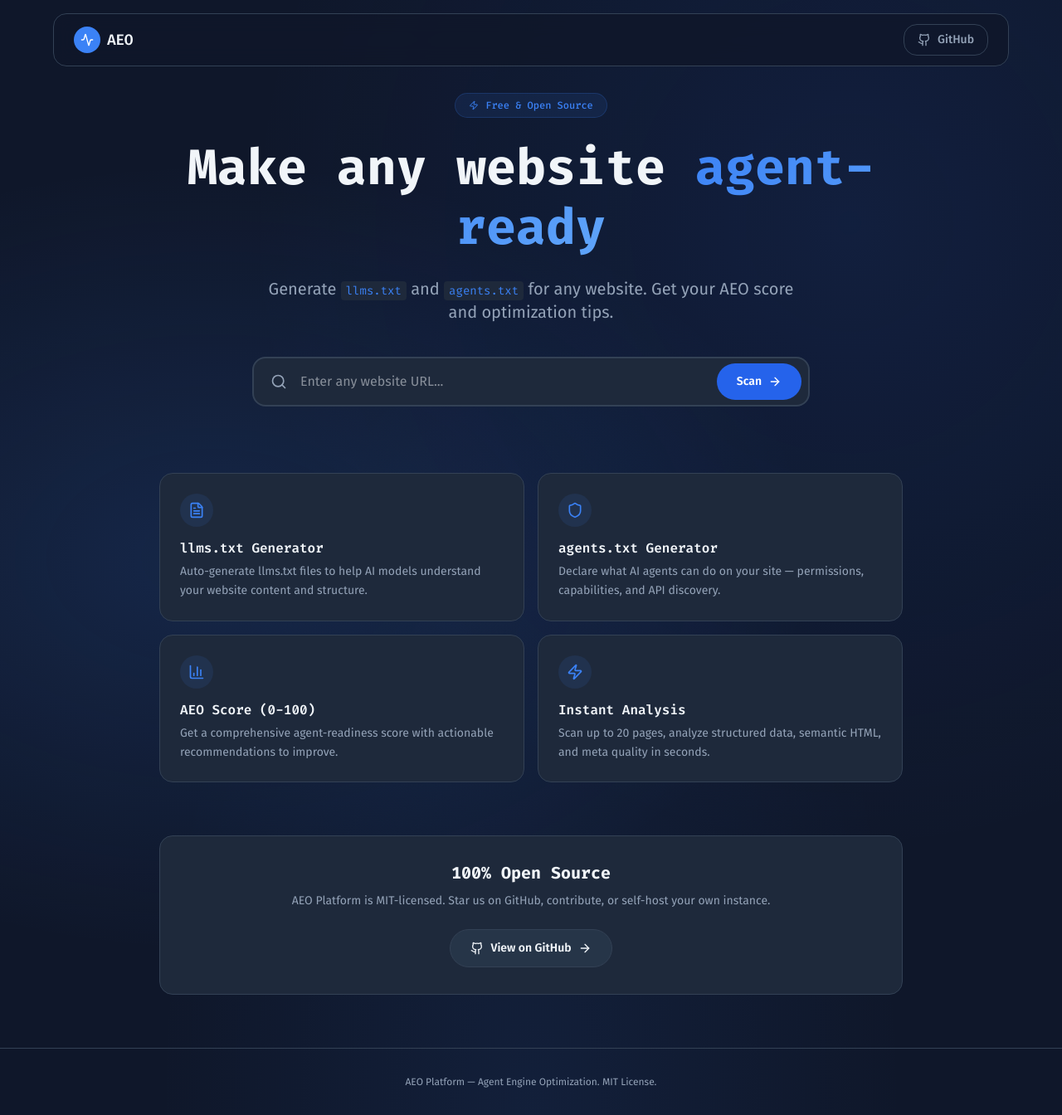
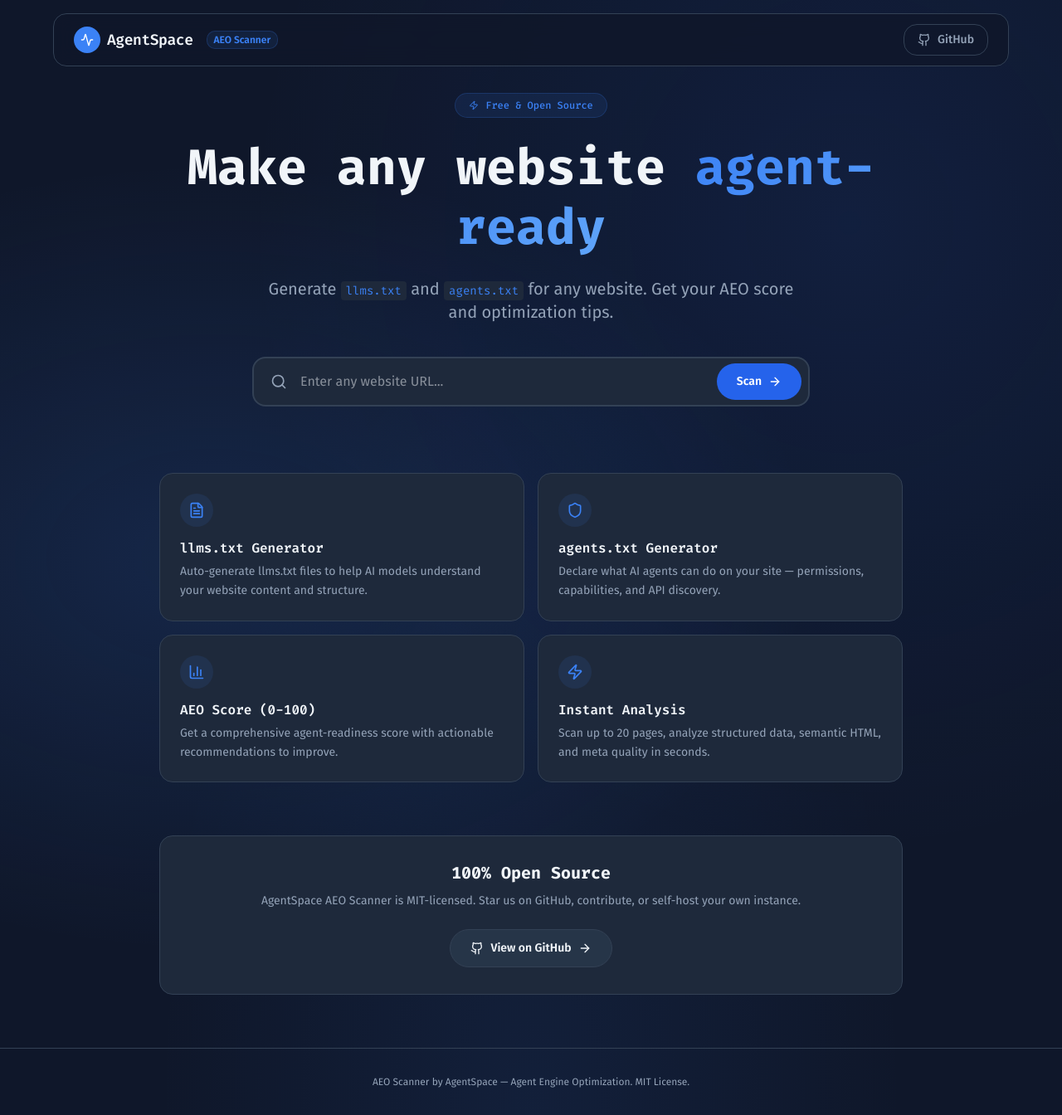
Before and after one commit to npcuong/AgentSpace, a Next.js app in the folder frontend/: page / in a window 1280 px wide. Shown: the whole page at 83% size. Built offline with nearby package versions, Linux system fonts and the light colour scheme; no server answers.

Commit message:
chore: rename open-source project to AgentSpace AEO Scanner

```diff
--- a/frontend/app/layout.tsx
+++ b/frontend/app/layout.tsx
@@ -2,12 +2,12 @@
 import "./globals.css";
 
 export const metadata: Metadata = {
-  title: "AEO Platform — Agent Engine Optimization",
+  title: "AEO Scanner by AgentSpace",
   description:
     "Make any website agent-ready. Generate llms.txt, agents.txt, and get your AEO score — free & open-source.",
   keywords: ["AEO", "AI agents", "llms.txt", "agents.txt", "SEO for AI", "agent optimization"],
   openGraph: {
-    title: "AEO Platform — Agent Engine Optimization",
+    title: "AEO Scanner by AgentSpace",
     description: "Make any website agent-ready. Free & open-source.",
     type: "website",
   },
--- a/frontend/app/page.tsx
+++ b/frontend/app/page.tsx
@@ -253,7 +253,7 @@
                 100% Open Source
               </h3>
               <p className="text-sm mb-6" style={{ color: "var(--color-text-muted)" }}>
-                AEO Platform is MIT-licensed. Star us on GitHub, contribute, or self-host your own instance.
+                AgentSpace AEO Scanner is MIT-licensed. Star us on GitHub, contribute, or self-host your own instance.
               </p>
               <a
                 href="https://github.com/aeo-platform"
@@ -284,7 +284,7 @@
       {/* Footer */}
       <footer className="py-8 px-4 text-center" style={{ borderTop: "1px solid var(--color-border)" }}>
         <p className="text-xs" style={{ color: "var(--color-text-muted)" }}>
-          AEO Platform — Agent Engine Optimization. MIT License.
+          AEO Scanner by AgentSpace — Agent Engine Optimization. MIT License.
         </p>
       </footer>
     </div>
--- a/frontend/components/Header.tsx
+++ b/frontend/components/Header.tsx
@@ -24,7 +24,10 @@
             className="text-lg font-semibold tracking-tight"
             style={{ fontFamily: "var(--font-heading)" }}
           >
-            AEO
+            AgentSpace
+          </span>
+          <span className="hidden sm:inline-block text-xs font-semibold ml-2 px-2 py-0.5 rounded-md" style={{ background: "rgba(59, 130, 246, 0.1)", color: "var(--color-primary)", border: "1px solid rgba(59, 130, 246, 0.2)" }}>
+            AEO Scanner
           </span>
         </a>
 
```
Also changed, not shown: 4 other files (tests, documents, lock files or other folders).
